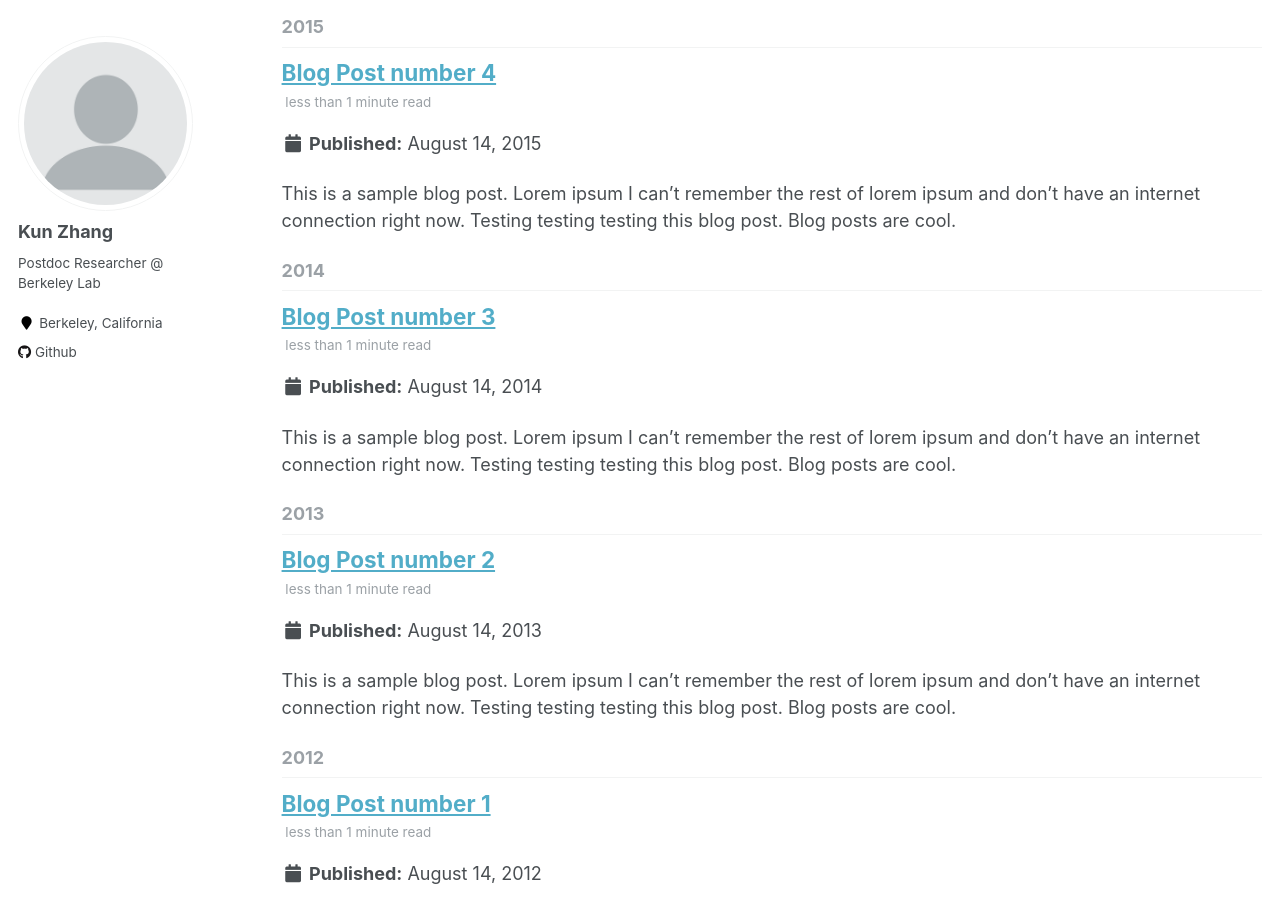
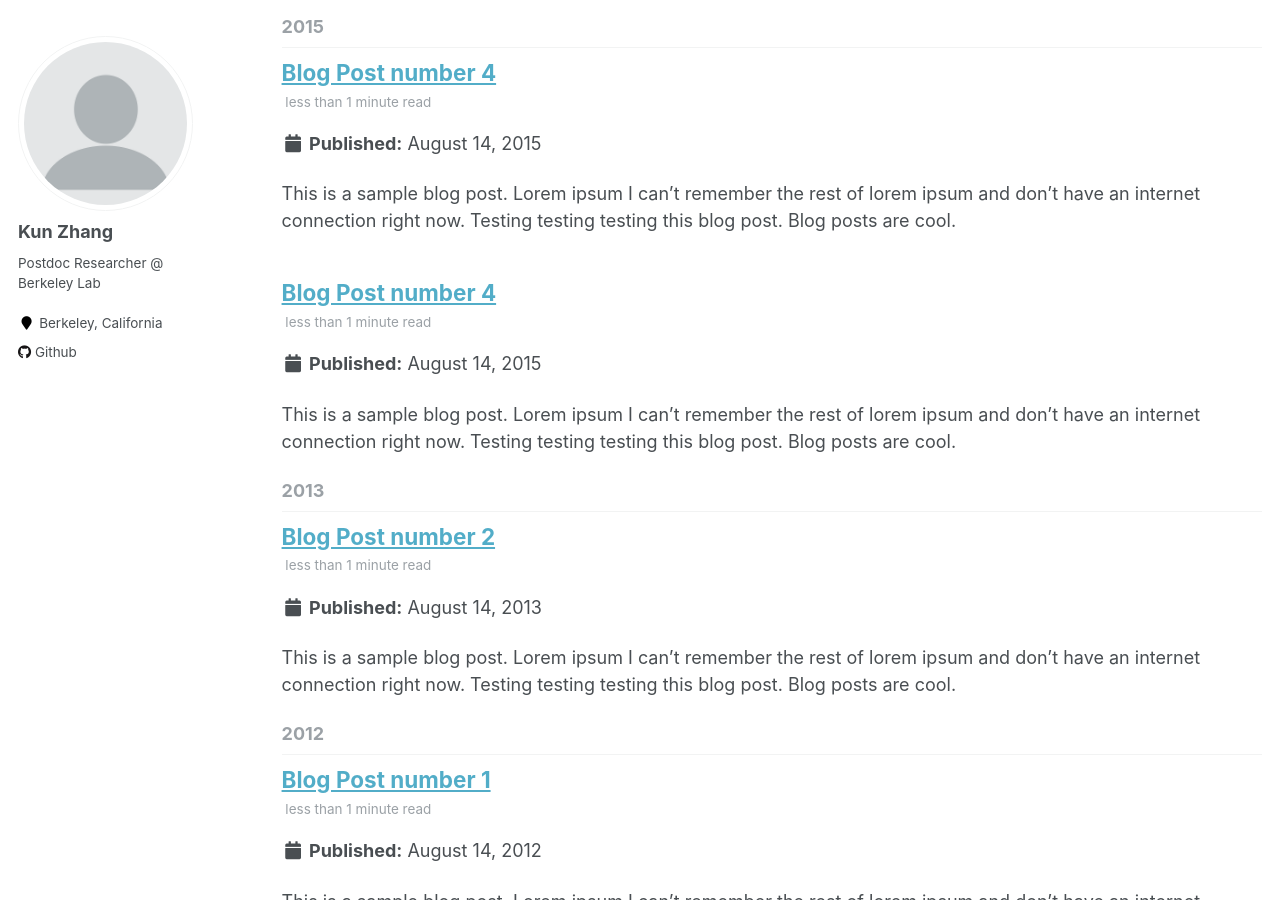
Before and after one commit to asmin1243/kuzha.github.io, a Jekyll site: the page built from _pages/year-archive.html, in a window 1280 px wide and 900 px high, scrolled down 372 px. Built offline with Jekyll 4.4.1, drawn with Linux system fonts in a browser that asks for light colours.

Commit message:
try post

```diff
--- a/_posts/2014-08-14-blog-post-3.md
+++ b/_posts/2019-03-28-blog-post-1.md
@@ -1,7 +1,7 @@
 ---
-title: 'Blog Post number 3'
-date: 2014-08-14
-permalink: /posts/2014/08/blog-post-3/
+title: 'Blog Post number 4'
+date: 2015-08-14
+permalink: /posts/2012/08/blog-post-4/
 tags:
   - cool posts
   - category1
```
